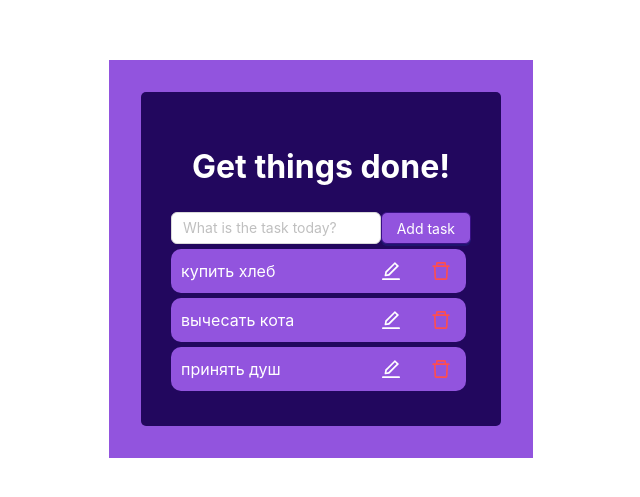
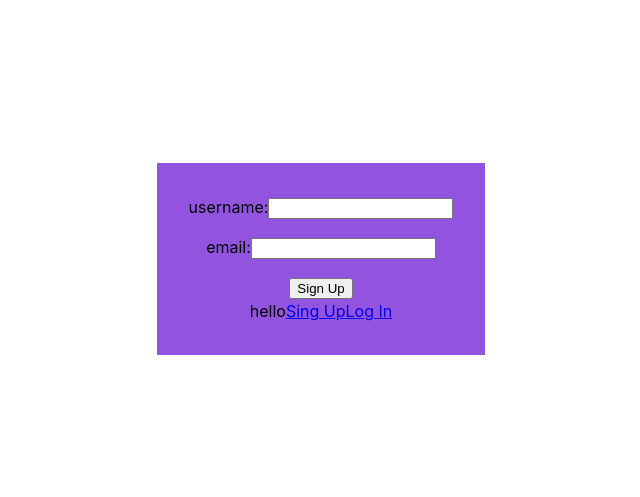
Before and after one commit to krisshvarbuchok/Todo, a React (Vite) app: page /signUp in a window 1280 px wide. Shown: the part 141-638 px from the top of the page, without its empty margins (319-959 px from the left). Built offline with nearby package versions, Linux system fonts and the light colour scheme.

Commit message:
firstCommit

```diff
--- a/package.json
+++ b/package.json
@@ -13,7 +13,9 @@
     "@ant-design/icons": "^5.3.7",
     "antd": "^5.18.3",
     "react": "^18.3.1",
-    "react-dom": "^18.3.1"
+    "react-dom": "^18.3.1",
+    "react-hook-form": "^7.52.1",
+    "react-router-dom": "^6.25.1"
   },
   "devDependencies": {
     "@types/react": "^18.3.3",
--- a/src/components/App.jsx
+++ b/src/components/App.jsx
@@ -1,33 +1,18 @@
-import { useState } from 'react';
-import TaskList from './Todo/TaskList';
 import '../App.css';
-import withLogger from './Todo/withLogger';
-import AddTask from './Todo/AddTask';
-
-const AddTaskListWithHOC = withLogger(AddTask);
+import { Routes, Route, Link } from 'react-router-dom';
+import FormRoutes from '../routes/route';
 
 
-const arr = [
-  { id: 1, task: 'купить хлеб'},
-  { id: 2, task: 'вычесать кота' },
-  { id: 3, task: 'принять душ' }
-];
-
 function App() {
-  const [task, setTask] = useState('');
-  const [list, setList] = useState(arr);
-  const [newTask, setNewTask] = useState('')
 
 
 return (
   <>
-    <div className='app container'>
-      <h1>Get things done!</h1>
+    <FormRoutes />
+      hello
+    <Link to='/signUp'>Sing Up</Link>
+    <Link to='/logIn'>Log In</Link>
 
-      <AddTaskListWithHOC task={task} setTask={setTask} list={list} setList={setList} setNewTask={setNewTask} title={'Task add'}/>
-
-      <TaskList list={list} setList={setList}  newTask={newTask} />
-    </div>
   </>
 )
 }
--- /dev/null
+++ b/src/components/MainPage.jsx
@@ -0,0 +1,40 @@
+import { useState } from 'react';
+import { Link } from 'react-router-dom';
+import TaskList from './Todo/TaskList';
+import '../App.css';
+import withLogger from './Todo/withLogger';
+import AddTask from './Todo/AddTask';
+import FormRoutes from '../routes/route';
+
+const AddTaskListWithHOC = withLogger(AddTask);
+
+
+const arr = [
+  { id: 1, task: 'купить хлеб'},
+  { id: 2, task: 'вычесать кота' },
+  { id: 3, task: 'принять душ' }
+];
+
+const MainPage = ()=>{
+  const [task, setTask] = useState('');
+  const [list, setList] = useState(arr);
+  const [newTask, setNewTask] = useState('')
+
+
+return (
+  <>
+    <div className='app container'>
+      <h1>Get things done!</h1>
+
+      <AddTaskListWithHOC task={task} setTask={setTask} list={list} setList={setList} setNewTask={setNewTask} title={'Task add'}/>
+
+      <TaskList list={list} setList={setList}  newTask={newTask} />
+
+      {/* <FormRoutes />
+      <Link to='/formComponent'>Log out</Link> */}
+    </div>
+  </>
+)
+}
+
+export default MainPage;
--- /dev/null
+++ b/src/components/Todo/LogInForm/LogInForm.jsx
@@ -0,0 +1,29 @@
+import { useForm } from 'react-hook-form';
+import { Routes, Route, Link } from 'react-router-dom';
+
+
+
+const LogInForm = () =>{
+    const { register, handleSubmit, watch, formState: { errors } } = useForm();
+    const onSubmit = (data)=>{
+        console.log(data);
+    }
+    return(
+        <form onSubmit={handleSubmit(onSubmit)}>
+            <label>username:</label>
+            <input {...register('username', {
+                required: 'Обязательное поле',
+                pattern: {
+                    value: /^[А-Яа-яЁёA-Za-z0-9]+$/,
+                    message: 'неверное имя',
+                }
+            })} />
+            <p>{errors.username?.message}</p>
+            <Link to="/mainPage">
+                <button type='submit'>Log In</button>
+
+            </Link>
+        </form>
+    )
+}
+export default LogInForm;
--- /dev/null
+++ b/src/components/Todo/ModalWindow/ModalWindow.jsx
@@ -0,0 +1,8 @@
+
+const ModalWindow = () =>{
+
+    return(
+        <div>успешно зарегистрировано</div>
+    )
+}
+export default ModalWindow;
--- /dev/null
+++ b/src/components/Todo/signUpForm/SignUpForm.jsx
@@ -0,0 +1,48 @@
+import styles from './signUpForm.module.css';
+import { useForm } from 'react-hook-form';
+import { Routes, Route, Link } from 'react-router-dom';
+import { useState } from 'react';
+import ModalWindow from '../ModalWindow/ModalWindow';
+
+const SignUpForm = () =>{
+    const [isModal, setIsModal] = useState(false);
+    const { register, handleSubmit, watch, formState: { errors } } = useForm();
+
+    const onSubmit = (data)=>{
+        console.log(data);
+        setIsModal(true);
+    }
+
+    return(
+        <>
+        <form onSubmit={handleSubmit(onSubmit)}>
+            <label>username:</label>
+            <input {...register('username', {
+                required: 'Обязательное поле',
+                pattern: {
+                    value: /^[А-Яа-яЁёA-Za-z0-9]+$/,
+                    message: 'неверное имя',
+                }
+            })} />
+            <p>{errors.username?.message}</p>
+            <label>email:</label>
+            <input {...register('email', {
+                required: 'Обязательное поле',
+                pattern: {
+                    value: /^[A-Za-z0-9-_.%+&]+@[A-Za-z0-9.-]+\.[A-Za-z]{2,4}$/,
+                    message: 'Введите валидный email',
+                }
+            })} />
+            <p>{errors.email?.message}</p>
+            {/* <Link to="/mainPage"> */}
+                <button type='submit'>Sign Up</button>
+
+            {/* </Link> */}
+
+        </form>
+        {isModal? <ModalWindow /> : null }
+        </>
+    )
+
+}
+export default SignUpForm;
--- a/src/main.jsx
+++ b/src/main.jsx
@@ -2,9 +2,12 @@ import React from 'react'
 import ReactDOM from 'react-dom/client'
 import App from './components/App.jsx'
 import './index.css'
+import { BrowserRouter } from 'react-router-dom';
 
 ReactDOM.createRoot(document.getElementById('root')).render(
   // <React.StrictMode>
+  <BrowserRouter>
     <App />
+  </BrowserRouter>
   // ,
 )
--- /dev/null
+++ b/src/routes/route.jsx
@@ -0,0 +1,17 @@
+import { Routes, Route } from 'react-router-dom';
+import SignUpForm from '../components/Todo/signUpForm/SignUpForm';
+import LogInForm from '../components/Todo/LogInForm/LogInForm';
+import MainPage from '../components/MainPage';
+
+
+const FormRoutes = () => {
+   return(
+     <Routes>
+        <Route path='/signUp' element={<SignUpForm />} />
+        <Route path='/logIn' element={<LogInForm />} />
+        <Route path='/mainPage' element={<MainPage />} />
+
+    </Routes>
+   )
+}
+export default FormRoutes;
```
Also changed, not shown: src/components/Todo/signUpForm/signUpForm.module.css (added), 1 other file (tests, documents, lock files or other folders).
